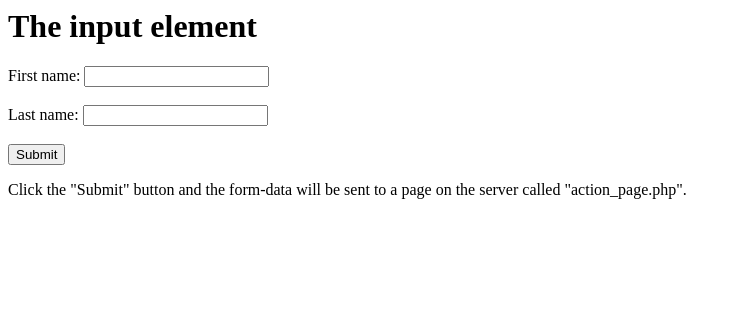
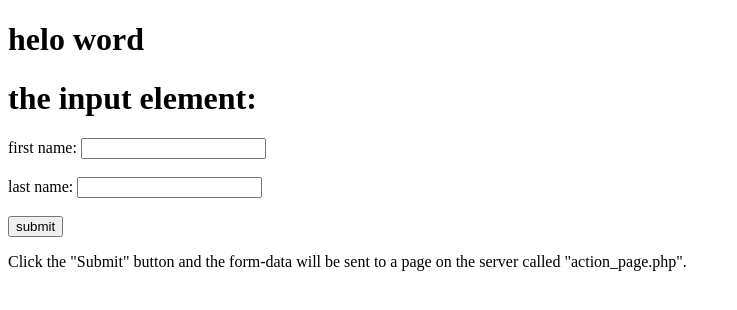
Before and after one commit to benzakai/inbal-new, a plain HTML site: page page/index.html in a window 1280 px wide. Shown: the whole page, without its empty margins (0-737 px from the left). Drawn offline with Linux system fonts and the light colour scheme.

Commit message:
Initial commit

```diff
--- a/index.html
+++ b/page/index.html
@@ -1,14 +1,17 @@
-<html>
+<!DOCTYPE html>
+<head>
+<h1>helo word</h1>
+    <link rel="stylesheet" href="index.css" type="text/css">
+</head>
 <body>
-
-<h1>The input element</h1>
+<h1 stye="color:red;">the input element:</h1>
 
 <form action="/action_page.php">
-  <label for="fname">First name:</label>
+  <label for="fname">first name:</label>
   <input type="text" id="fname" name="fname"><br><br>
-  <label for="lname">Last name:</label>
+  <label for="lname">last name:</label>
   <input type="text" id="lname" name="lname"><br><br>
-  <input type="submit" value="Submit">
+  <input type="submit" value="submit">
 </form>
 
 <p>Click the "Submit" button and the form-data will be sent to a page on the
```
Also changed, not shown: page/index.css (added).
